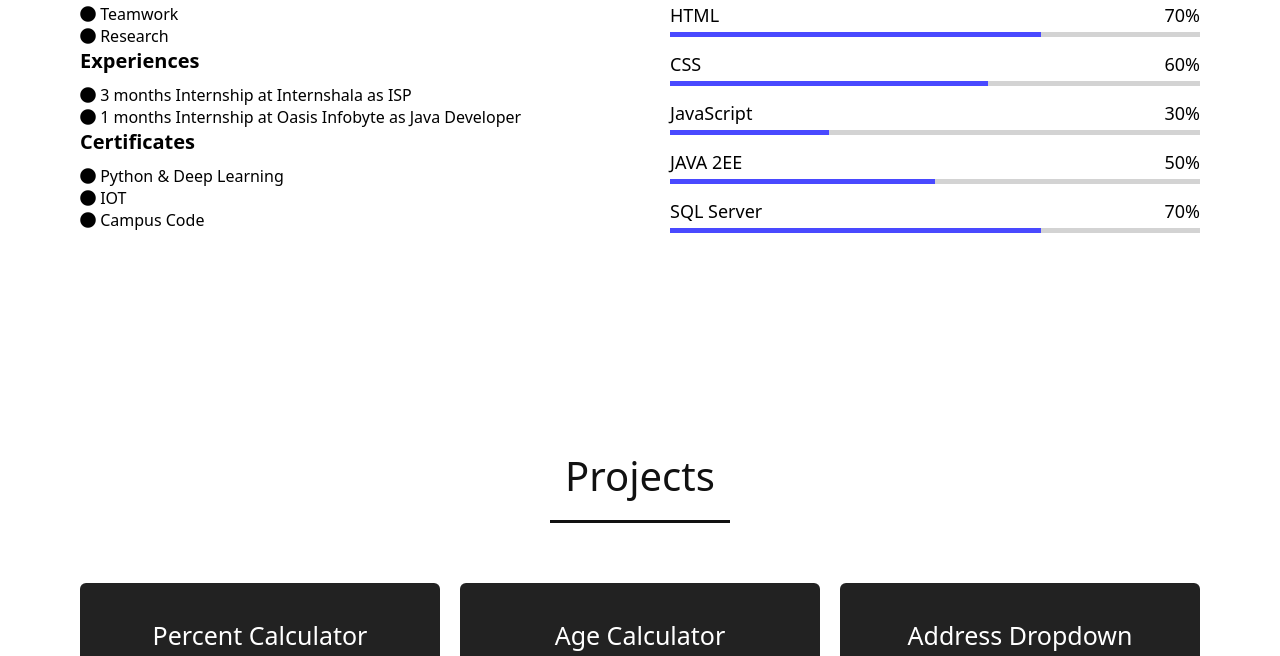
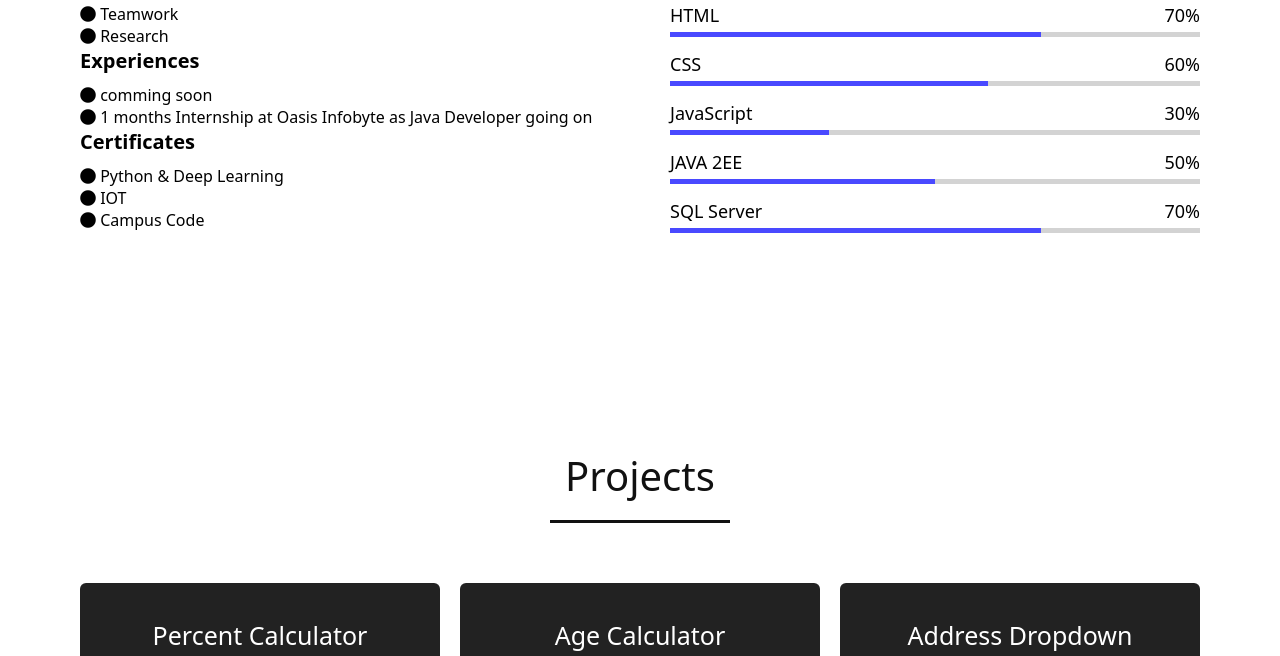
Before and after one commit to akash11072/resume, a plain HTML site: page index.html in a window 1280 px wide. Shown: the part 2300-2956 px from the top of the page. Drawn offline with nearby package versions, Linux system fonts and the light colour scheme; a web font is replaced by a local one.

Commit message:
update index.html

```diff
--- a/index.html
+++ b/index.html
@@ -126,9 +126,9 @@
                     <!-- <p></p> -->
                     <!-- <a href="#">Read more</a> -->
                     <div class="text">Experiences</div>
-                    <div class="Text"><i class="fas fa-circle"></i> 3 months Internship at Internshala as ISP</div>
+                    <div class="Text"><i class="fas fa-circle"></i> comming soon</div>
                     <div class="Text"><i class="fas fa-circle"></i> 1 months Internship at Oasis Infobyte as Java
-                        Developer</div>
+                        Developer going on</div>
 
                     <div class="text">Certificates</div>
                     <div class="Text"><i class="fas fa-circle"></i> Python & Deep Learning</div>
```
